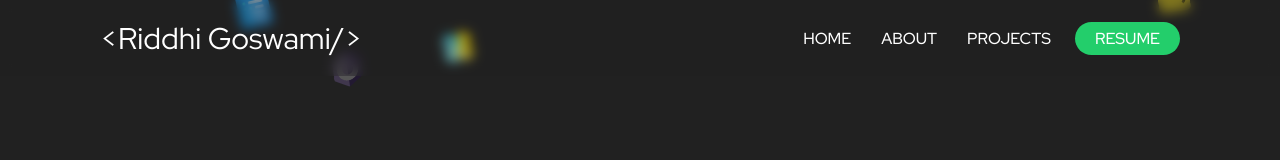
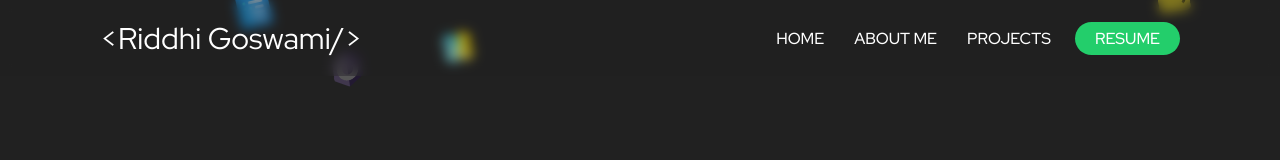
Before and after one commit to Secret-Ambush/my-portfolio, a React (Create React App) app: page / in a window 1280 px wide. Shown: the top 160 px of the page. Built offline with nearby package versions, Linux system fonts and the light colour scheme.

Commit message:
linking sections

```diff
--- a/src/components/About/About.tsx
+++ b/src/components/About/About.tsx
@@ -4,7 +4,7 @@ import ScrollAnimation from "react-animate-on-scroll"; // Make sure the package
 
 export function About() {
   return (
-    <Container>
+    <Container id="about">
       <div>
         <ScrollAnimation animateIn="fadeInLeft">
           <h2>About me</h2>
--- a/src/components/Header/Header.tsx
+++ b/src/components/Header/Header.tsx
@@ -23,7 +23,7 @@ export function Header() {
             Home
           </NavHashLink>
           <NavHashLink smooth to="#about" onClick={closeMenu}>
-            About
+            About Me
           </NavHashLink>
           <NavHashLink smooth to="#project" onClick={closeMenu}>
             Projects
```
